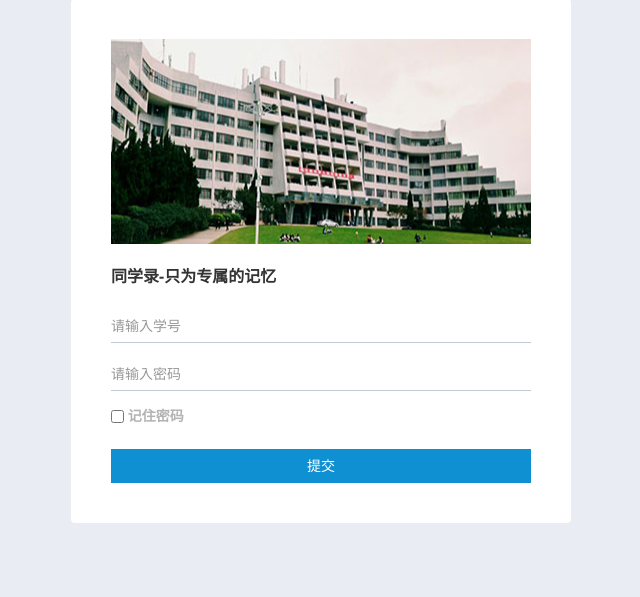
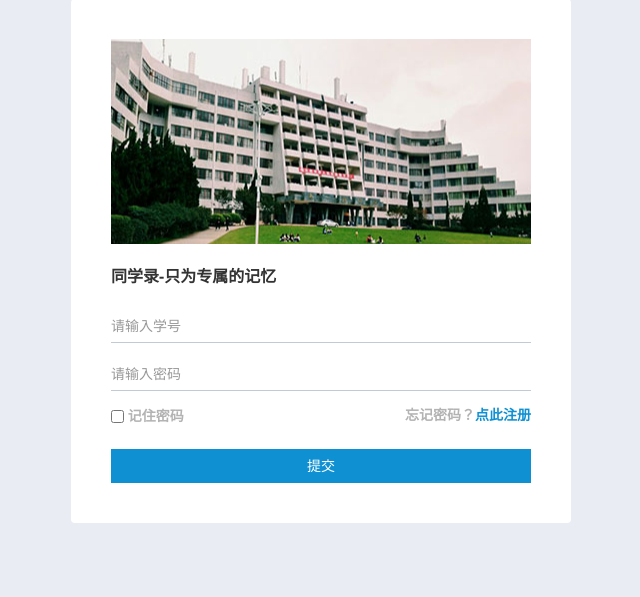
Before and after one commit to mzs927419/student_admin, a Django app: template templates/login.html in a window 1280 px wide. Shown: the part 65-662 px from the top of the page, without its empty margins (319-959 px from the left). Run offline with Django 3.2, Linux system fonts and the light colour scheme; the template is opened without the code that fills it, so the values that code supplies are empty.

Commit message:
resource

```diff
--- a/templates/login.html
+++ b/templates/login.html
@@ -40,7 +40,7 @@
                     <div class="am-form-group tpl-login-remember-me">
                         <input id="remember-me" type="checkbox">
                         <label for="remember-me">记住密码</label>
-
+                        <label style="float: right;">忘记密码？<a>点此注册</a></label>
                     </div>
                     <div class="am-form-group">
 
```
